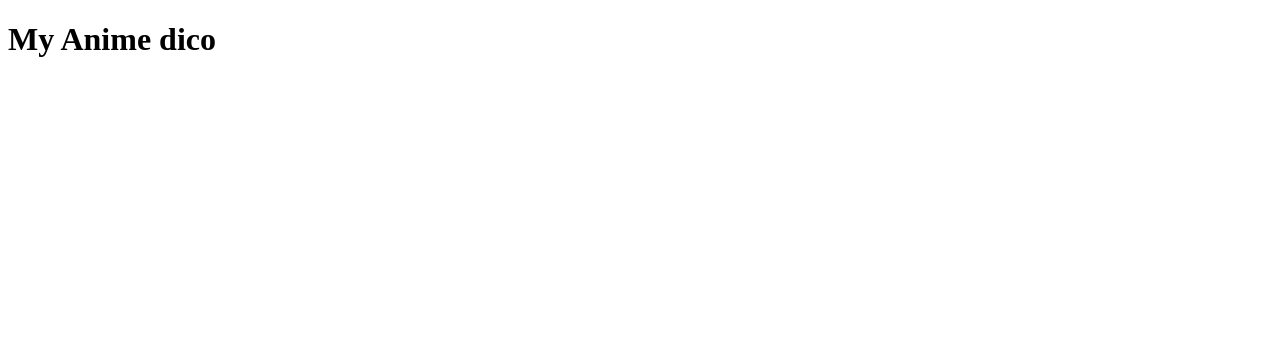
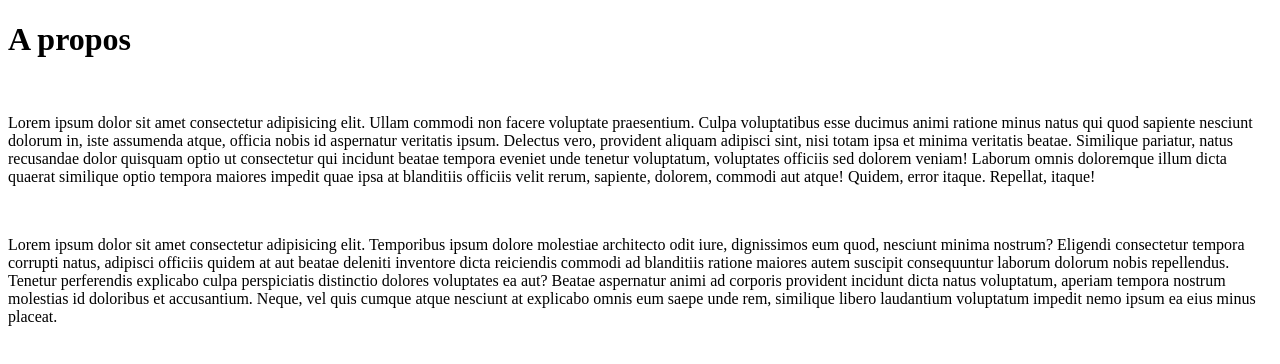
Before and after one commit to JuanitaAK/mi-mini-app, a React (Create React App) app: page /about in a window 1280 px wide. Shown: the top 364 px of the page. Built offline with nearby package versions, Linux system fonts and the light colour scheme.

Commit message:
Test creating routes for the project

```diff
--- a/src/App.js
+++ b/src/App.js
@@ -1,9 +1,16 @@
 import React from "react";
+import { BrowserRouter, Route, Routes } from "react-router-dom";
+import About from "./pages/About";
+import Home from "./pages/Home";
 
 export default function App() {
   return (
-    <div>
-      <h1> My Anime dico </h1>
-    </div>
+    <BrowserRouter>
+      <Routes>
+        <Route path="/" element={<Home />} />
+        <Route path="/about" element={<About />} />
+        <Route path="*" element={<Home />} />
+      </Routes>
+    </BrowserRouter>
   );
 }
--- /dev/null
+++ b/src/pages/About.js
@@ -0,0 +1,40 @@
+import React from "react";
+
+const About = () => {
+  return (
+    <div>
+      <h1>A propos</h1>
+      <br />
+      <p>
+        Lorem ipsum dolor sit amet consectetur adipisicing elit. Ullam commodi
+        non facere voluptate praesentium. Culpa voluptatibus esse ducimus animi
+        ratione minus natus qui quod sapiente nesciunt dolorum in, iste
+        assumenda atque, officia nobis id aspernatur veritatis ipsum. Delectus
+        vero, provident aliquam adipisci sint, nisi totam ipsa et minima
+        veritatis beatae. Similique pariatur, natus recusandae dolor quisquam
+        optio ut consectetur qui incidunt beatae tempora eveniet unde tenetur
+        voluptatum, voluptates officiis sed dolorem veniam! Laborum omnis
+        doloremque illum dicta quaerat similique optio tempora maiores impedit
+        quae ipsa at blanditiis officiis velit rerum, sapiente, dolorem, commodi
+        aut atque! Quidem, error itaque. Repellat, itaque!
+      </p>
+      <br />
+      <p>
+        Lorem ipsum dolor sit amet consectetur adipisicing elit. Temporibus
+        ipsum dolore molestiae architecto odit iure, dignissimos eum quod,
+        nesciunt minima nostrum? Eligendi consectetur tempora corrupti natus,
+        adipisci officiis quidem at aut beatae deleniti inventore dicta
+        reiciendis commodi ad blanditiis ratione maiores autem suscipit
+        consequuntur laborum dolorum nobis repellendus. Tenetur perferendis
+        explicabo culpa perspiciatis distinctio dolores voluptates ea aut?
+        Beatae aspernatur animi ad corporis provident incidunt dicta natus
+        voluptatum, aperiam tempora nostrum molestias id doloribus et
+        accusantium. Neque, vel quis cumque atque nesciunt at explicabo omnis
+        eum saepe unde rem, similique libero laudantium voluptatum impedit nemo
+        ipsum ea eius minus placeat.
+      </p>
+    </div>
+  );
+};
+
+export default About;
--- /dev/null
+++ b/src/pages/Home.js
@@ -0,0 +1,11 @@
+import React from "react";
+
+const Home = () => {
+  return (
+    <div>
+      <h1>Hello World</h1>
+    </div>
+  );
+};
+
+export default Home;
```
